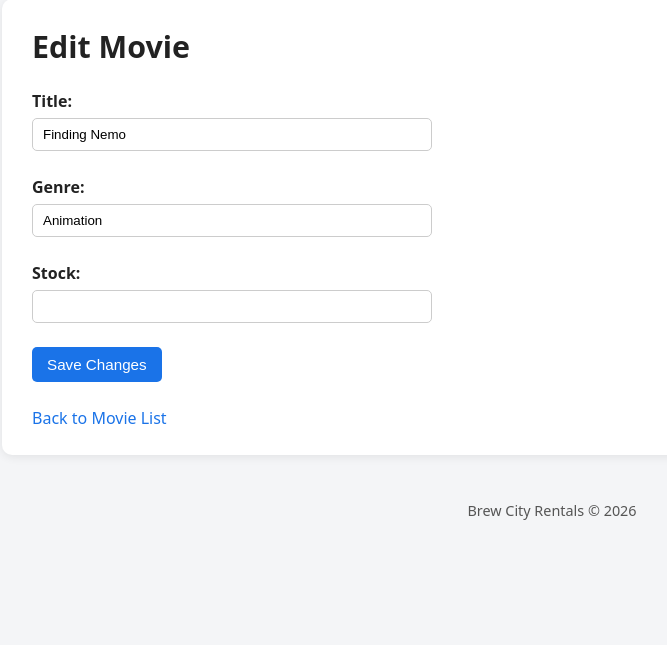
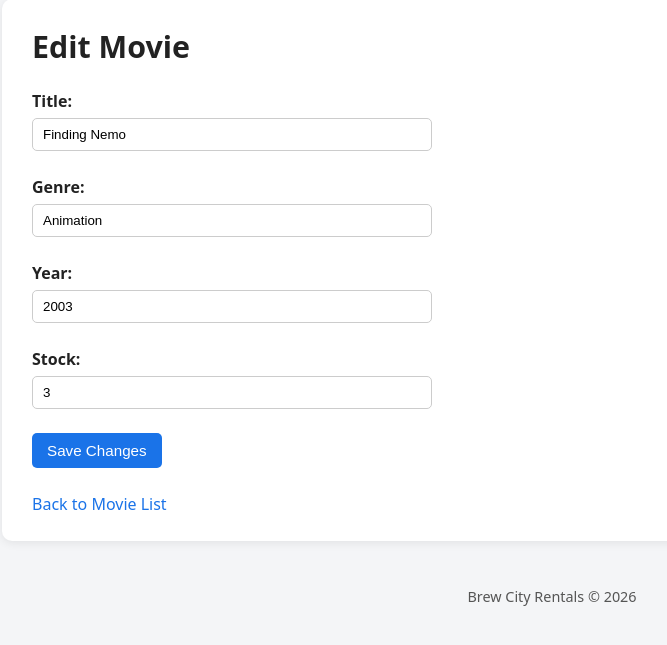
Before and after one commit to sturyczbd02/mris, a PHP site: page /edit_movie.php?id=10 in a window 1280 px wide. Shown: the part 89-734 px from the top of the page, without its empty margins (88-755 px from the left). Run offline with PHP 8.4, Linux system fonts and the light colour scheme; a user stored in the database is signed in; data comes from the database, SQL or seed files in the repository; data that the repository does not hold is empty.

Commit message:
edit movie fix

```diff
--- a/public/edit_movie.php
+++ b/public/edit_movie.php
@@ -1,19 +1,20 @@
 <?php
+// Ensure session is started BEFORE any output
 if (session_status() === PHP_SESSION_NONE) {
     session_start();
 }
-?>
 
-<?php
 require_once __DIR__ . '/../includes/db.php';
 require_once __DIR__ . '/../includes/auth.php';
 require_once __DIR__ . '/../includes/permissions.php';
 require_role(['admin', 'manager']);
 require_once __DIR__ . '/../includes/header.php';
 
+// Validate movie ID
 if (!isset($_GET['id'])) die("Movie ID missing.");
 $id = $_GET['id'];
 
+// Fetch movie record
 $stmt = $pdo->prepare("SELECT * FROM movies WHERE id = :id");
 $stmt->execute([':id' => $id]);
 $movie = $stmt->fetch(PDO::FETCH_ASSOC);
@@ -23,13 +24,21 @@ $message = "";
 $errors = [];
 
 if ($_SERVER['REQUEST_METHOD'] === 'POST') {
+
     $title = trim($_POST['title']);
     $genre = trim($_POST['genre']);
-    $stock = trim($_POST['stock']);
+    $year = trim($_POST['year']);
+    $stock = trim($_POST['stock_count']);
 
     // Validation
     if (empty($title)) $errors[] = "Movie title is required.";
     if (empty($genre)) $errors[] = "Genre is required.";
+
+    if ($year === "") {
+        $errors[] = "Year is required.";
+    } elseif (!ctype_digit($year) || $year < 1900 || $year > 2099) {
+        $errors[] = "Year must be a valid number between 1900 and 2099.";
+    }
 
     if ($stock === "") {
         $errors[] = "Stock is required.";
@@ -37,15 +46,20 @@ if ($_SERVER['REQUEST_METHOD'] === 'POST') {
         $errors[] = "Stock must be a non-negative number.";
     }
 
+    // Update only if no errors
     if (empty($errors)) {
         $stmt = $pdo->prepare("
             UPDATE movies
-            SET title = :title, genre = :genre, stock = :stock
+            SET title = :title,
+                genre = :genre,
+                year = :year,
+                stock_count = :stock
             WHERE id = :id
         ");
         $stmt->execute([
             ':title' => $title,
             ':genre' => $genre,
+            ':year' => $year,
             ':stock' => $stock,
             ':id' => $id
         ]);
@@ -72,14 +86,26 @@ if ($_SERVER['REQUEST_METHOD'] === 'POST') {
 <?php endif; ?>
 
 <form method="POST">
+
     <label>Title:</label><br>
-    <input type="text" name="title" value="<?= htmlspecialchars($movie['title']) ?>" required><br><br>
+    <input type="text" name="title"
+           value="<?= htmlspecialchars($movie['title'] ?? '') ?>"
+           required><br><br>
 
     <label>Genre:</label><br>
-    <input type="text" name="genre" value="<?= htmlspecialchars($movie['genre']) ?>" required><br><br>
+    <input type="text" name="genre"
+           value="<?= htmlspecialchars($movie['genre'] ?? '') ?>"
+           required><br><br>
+
+    <label>Year:</label><br>
+    <input type="number" name="year" min="1900" max="2099"
+           value="<?= htmlspecialchars($movie['year'] ?? '') ?>"
+           required><br><br>
 
     <label>Stock:</label><br>
-    <input type="number" name="stock" min="0" value="<?= htmlspecialchars($movie['stock']) ?>" required><br><br>
+    <input type="number" name="stock_count" min="0"
+           value="<?= htmlspecialchars($movie['stock_count'] ?? '') ?>"
+           required><br><br>
 
     <button type="submit">Save Changes</button>
 </form>
```
